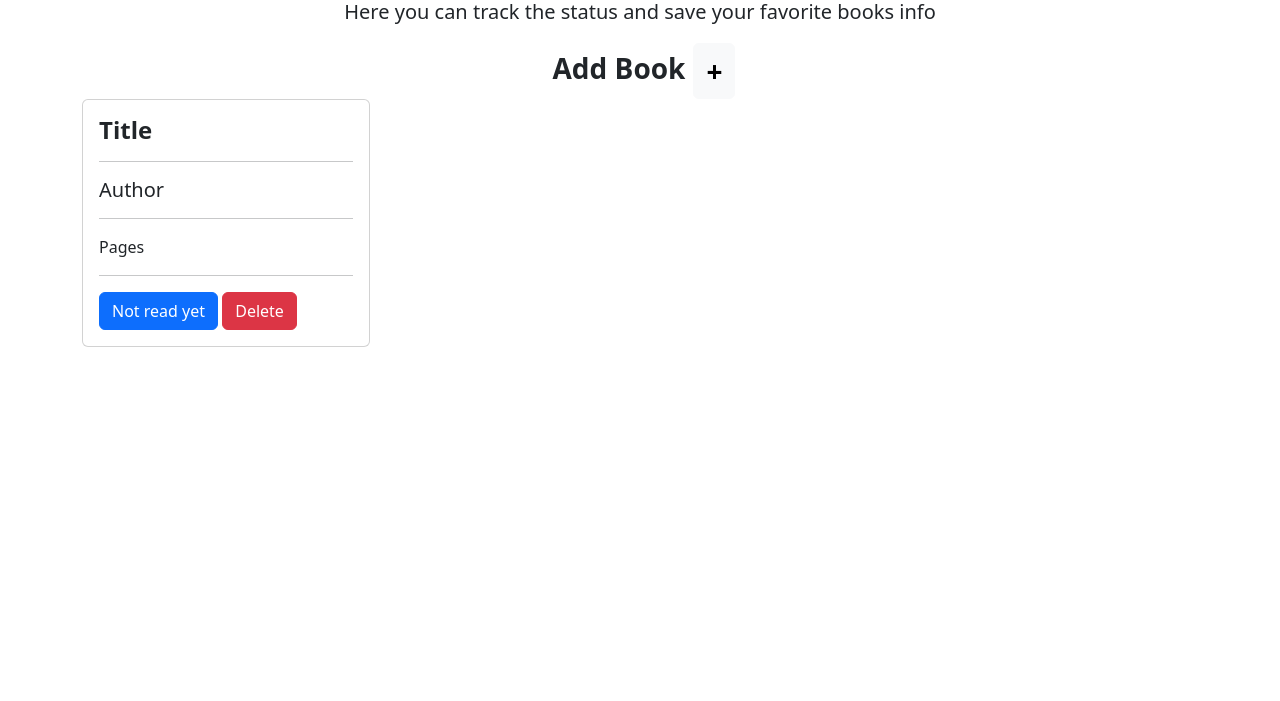
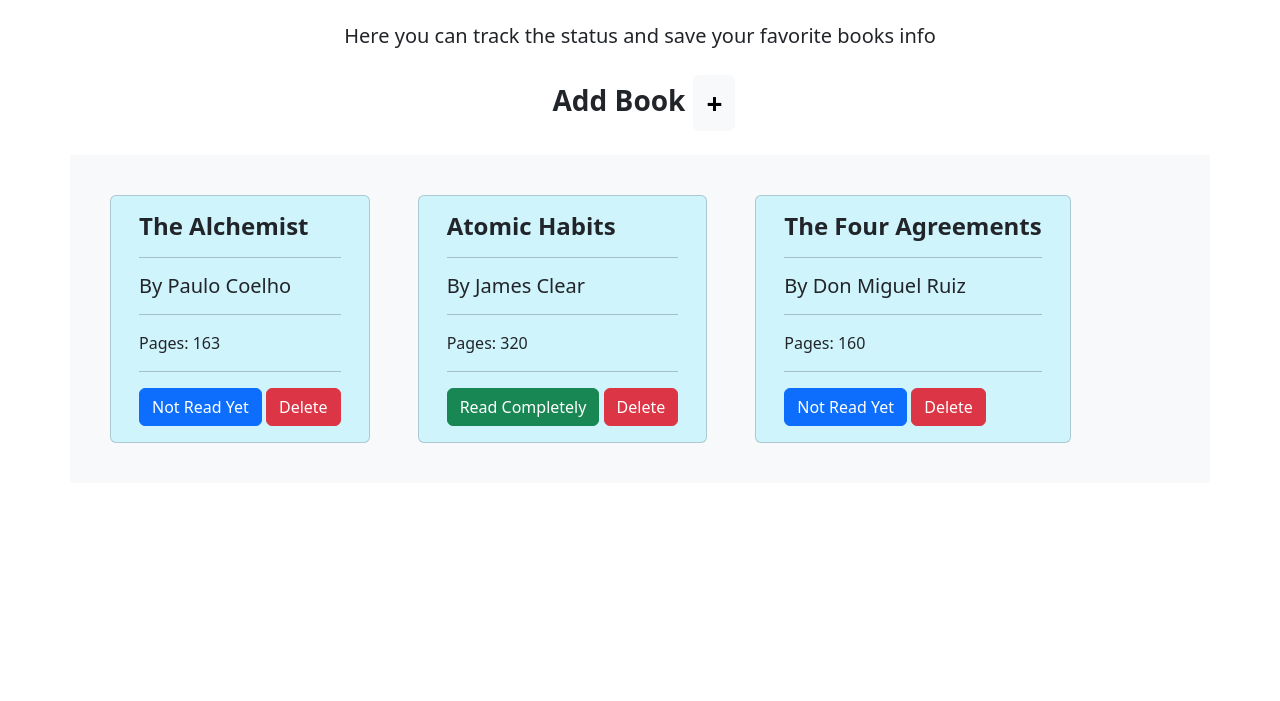
Before and after one commit to NAFEE5Ahmed/LibraryApp, a plain HTML site: page index.html in a window 1280 px wide. Shown: the part 99-800 px from the top of the page. Drawn offline with nearby package versions, Linux system fonts and the light colour scheme.

Commit message:
The book Library has been made

```diff
--- a/index.html
+++ b/index.html
@@ -5,7 +5,6 @@
   <meta charset="utf-8">
   <meta name="viewport" content="width=device-width, initial-scale=1">
   <title>LibraryApp | Track the status of your favorite books.</title>
-  <link rel="stylesheet" href="./style.css">
   <script src="./script.js" defer></script>
   <link href="https://cdn.jsdelivr.net/npm/bootstrap@5.3.0/dist/css/bootstrap.min.css" rel="stylesheet"
     integrity="sha384-9ndCyUaIbzAi2FUVXJi0CjmCapSmO7SnpJef0486qhLnuZ2cdeRhO02iuK6FUUVM" crossorigin="anonymous">
@@ -14,24 +13,49 @@
 <body>
   <main>
 
-    <div class="text-center mt-4">
-      <h1 class="fs-1 p-2 mb-2 bg-info-subtle text-emphasis-info">Welcome to Book Library!</h1>
+    <div class="text-center">
+      <h1 class="fs-1 p-4 mb-4 bg-info text-dark">Welcome to Book Library!</h1>
       <p class="fs-5">Here you can track the status and save your favorite books info</p>
-      <div class="fs-3 fw-bolder">
-        <span class="mx-2">Add Book</span><button class="btn btn-light fs-3 fw-bolder" data-bs-toggle="modal" data-bs-target="#bookAddingModal">+ </button>
+      <div class="fs-3 fw-bolder my-4">
+        <span class="mx-2">Add Book</span><button class="btn btn-light fs-3 fw-bolder" data-bs-toggle="modal"
+          data-bs-target="#bookAddingModal">+ </button>
       </div>
     </div>
 
-    <div class="container d-flex justify-between">
-      <div class="card" style="width: 18rem;">
+    <div class="container row row-cols-auto my-4 mx-auto p-3 mb-2 bg-body-tertiary" id="book-adding-container">
+      <div class="card m-4 col bg-info-subtle" id="book-card">
         <div class="card-body">
-          <h2 class="book-title fs-4 fw-bolder">Title</h2>
+          <h2 class="book-title fs-4 fw-bolder">The Alchemist</h2>
           <hr>
-          <h2 class="book-author fs-5">Author</h2>
+          <h2 class="book-author fs-5">By Paulo Coelho</h2>
           <hr>
-          <p class="book-pages">Pages</p>
+          <p class="book-pages">Pages: 163</p>
           <hr>
-          <a href="#" class="btn btn-primary book-reading-status">Not read yet</a>
+          <a href="#" class="btn btn-reading-status btn-primary">Not Read Yet</a>
+          <a href="#" class="btn btn-danger">Delete</a>
+        </div>
+      </div>
+      <div class="card m-4 col bg-info-subtle" id="book-card">
+        <div class="card-body">
+          <h2 class="book-title fs-4 fw-bolder">Atomic Habits</h2>
+          <hr>
+          <h2 class="book-author fs-5">By James Clear</h2>
+          <hr>
+          <p class="book-pages">Pages: 320</p>
+          <hr>
+          <a href="#" class="btn btn-reading-status btn-success">Read Completely</a>
+          <a href="#" class="btn btn-danger">Delete</a>
+        </div>
+      </div>
+      <div class="card m-4 col bg-info-subtle" id="book-card">
+        <div class="card-body">
+          <h2 class="book-title fs-4 fw-bolder">The Four Agreements</h2>
+          <hr>
+          <h2 class="book-author fs-5">By Don Miguel Ruiz</h2>
+          <hr>
+          <p class="book-pages">Pages: 160</p>
+          <hr>
+          <a href="#" class="btn btn-reading-status btn-primary">Not Read Yet</a>
           <a href="#" class="btn btn-danger">Delete</a>
         </div>
       </div>
@@ -39,7 +63,8 @@
 
     <!-- book adding modal -->
     <div class="container">
-      <div class="modal fade" id="bookAddingModal" tabindex="-1" aria-labelledby="bookAddingModalLabel" aria-hidden="true">
+      <div class="modal fade" id="bookAddingModal" tabindex="-1" aria-labelledby="bookAddingModalLabel"
+        aria-hidden="true">
         <div class="modal-dialog">
           <div class="modal-content">
             <div class="modal-header">
@@ -47,9 +72,12 @@
               <button type="button" class="btn-close" data-bs-dismiss="modal" aria-label="Close"></button>
             </div>
             <div class="modal-body">
-              <input class="form-control my-4 fs-5 p-2" type="text"  id="title" placeholder="Title" aria-label="title example" value="">
-              <input class="form-control my-4 fs-5 p-2" type="text" id="author" placeholder="Author" aria-label="author example" value="">
-              <input class="form-control my-4 fs-5 p-2" type="number" id="pages" placeholder="Pages" min="0" aria-label="author example" value="">
+              <input class="form-control my-4 fs-5 p-2" type="text" id="title" placeholder="Title"
+                aria-label="title example" value="" required>
+              <input class="form-control my-4 fs-5 p-2" type="text" id="author" placeholder="Author"
+                aria-label="author example" value="" required>
+              <input class="form-control my-4 fs-5 p-2" type="number" id="pages" placeholder="Pages" min="0"
+                aria-label="author example" value="" required>
               <div class="form-check m-4 fs-5">
                 <input class="form-check-input" type="checkbox" value="" id="flexCheckDefault">
                 <label class="form-check-label" for="flexCheckDefault">
@@ -58,7 +86,8 @@
               </div>
             </div>
             <div class="modal-footer">
-              <button type="button" class="btn btn-success fs-4 mx-auto px-4" id="book-adding-btn" data-bs-dismiss="modal" aria-label="Close">Save</button>
+              <button type="button" class="btn btn-success fs-4 mx-auto px-4" id="book-adding-btn"
+                data-bs-dismiss="modal" aria-label="Close">Save</button>
             </div>
           </div>
         </div>
--- a/script.js
+++ b/script.js
@@ -32,7 +32,6 @@ bookAddingBtn.addEventListener("click", (e) => {
     resetForm();
     displayBooks();
   }
-  console.log(myLibrary);
 });
 
 function displayBooks() {
```
Also changed, not shown: style.css (deleted), 1 other file.
